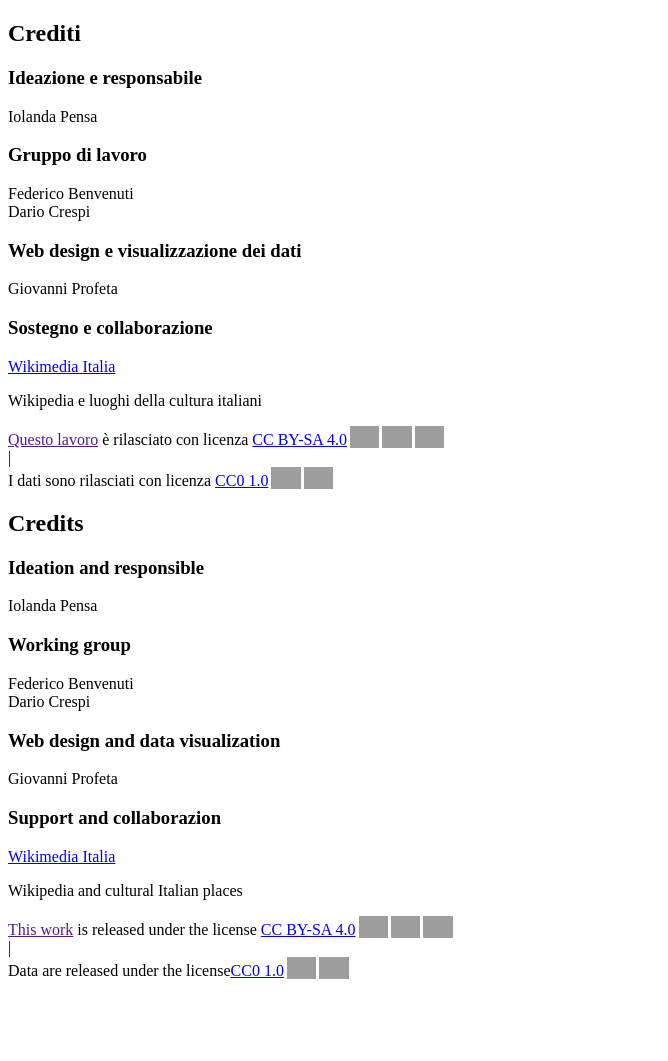
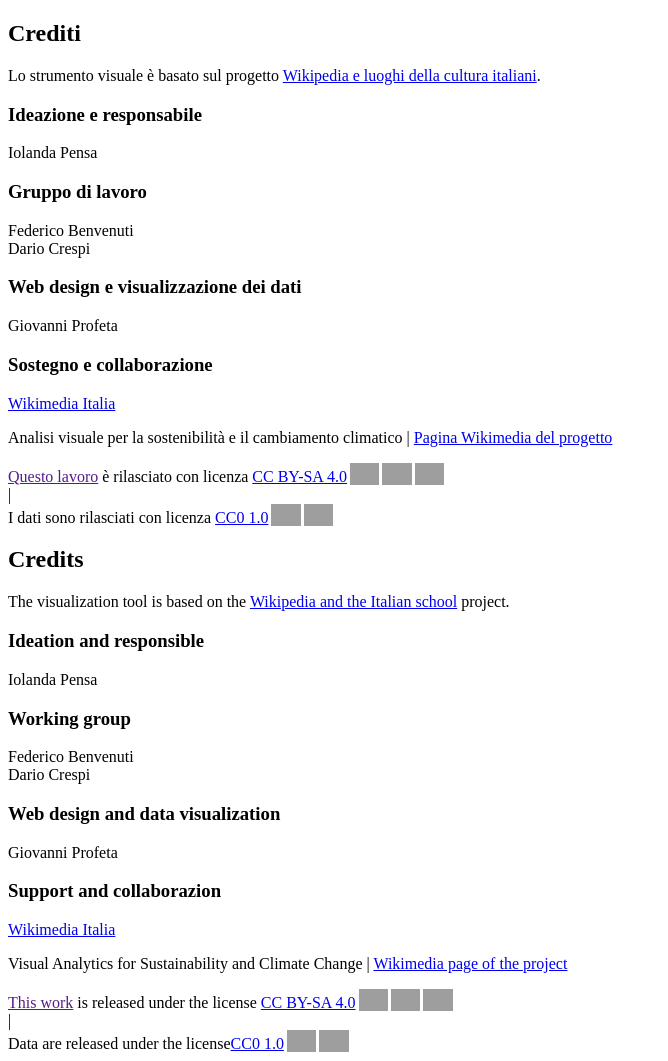
Before and after one commit to giovannipro/wikipedia-climate-change, a plain HTML site: page assets/content/footer.html in a window 1280 px wide. Shown: the whole page, without its empty margins (0-668 px from the left). Before the commit the page ends 988 px from the top, so only its background shows below. Drawn offline with Linux system fonts and the light colour scheme; grey boxes are pictures that could not be loaded.

Commit message:
update the footer content

```diff
--- a/assets/content/footer.html
+++ b/assets/content/footer.html
@@ -5,6 +5,9 @@
 <div id="footer_it">
     <div id="colophon" class="container">
       <h2>Crediti</h2>
+      <p>
+        Lo strumento visuale è basato sul progetto <a href="https://itwiki-scuola-italiana.toolforge.org/?lang=it" title="Wikipedia e luoghi della cultura italiani" target="_blank">Wikipedia e luoghi della cultura italiani</a>.
+      </p>
       <div class="row">
         <div class="column_3">
           <div class="section">
@@ -40,8 +43,8 @@
     <div id="sub_footer">
       <div class="container">
         <p id="title">
-          Wikipedia e luoghi della cultura italiani <!-- |
-          <a href="https://meta.wikimedia.org/wiki/Wikipedia_e_scuola_italiana" target="_blank" class="lang_switch" data-it="Pagina Wikimedia del progetto" data-en="Wikimedia page of the project">Pagina Wikimedia del progetto</a> -->
+          Analisi visuale per la sostenibilità e il cambiamento climatico |
+          <a href="https://meta.wikimedia.org/wiki/Visualizing_sustainability_and_climate_change_on_Wikipedia" target="_blank" class="lang_switch" data-it="Pagina Wikimedia del progetto" data-en="Wikimedia page of the project">Pagina Wikimedia del progetto</a>
         </p>
         <div id="cc">
           <div>
@@ -59,9 +62,13 @@
 <div id="footer_en">
     <div id="colophon" class="container">
       <h2>Credits</h2>
+      <p>
+        The visualization tool is based on the <a href="https://itwiki-scuola-italiana.toolforge.org/?lang=en" title="Wikipedia and the Italian school project" target="_blank">Wikipedia and the Italian school</a> project.
+      </p>
       <div class="row">
         <div class="column_3">
           <div class="section">
+
             <h3>Ideation and responsible</h3>
             <p>
               Iolanda Pensa
@@ -94,8 +101,8 @@
       <div id="sub_footer">
         <div class="container">
           <p>
-            Wikipedia and cultural Italian places<!-- |
-            <a href="https://meta.wikimedia.org/wiki/Wikipedia_e_scuola_italiana" target="_blank">Wikimedia page of the project</a> -->
+            Visual Analytics for Sustainability and Climate Change |
+            <a href="https://meta.wikimedia.org/wiki/Visualizing_sustainability_and_climate_change_on_Wikipedia" target="_blank">Wikimedia page of the project</a>
           </p>
           <div id="cc">
             <div>
```
